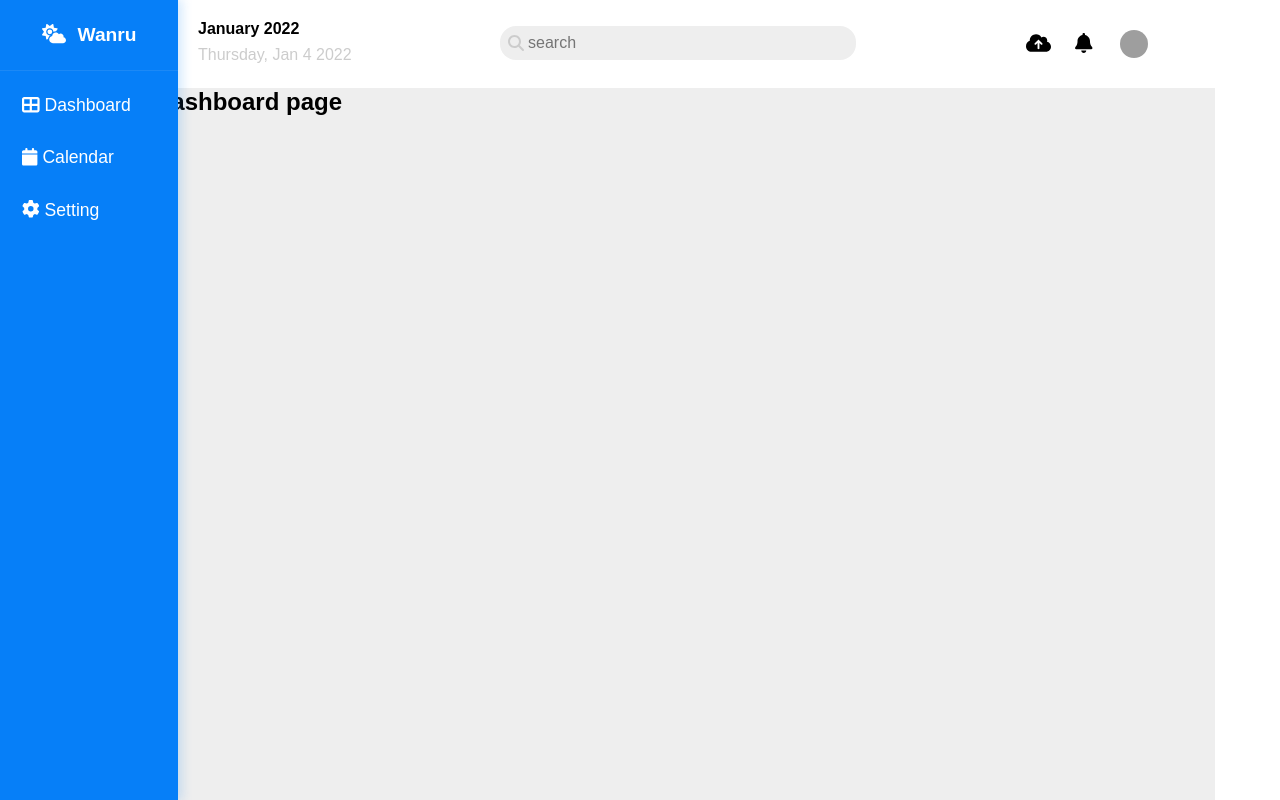
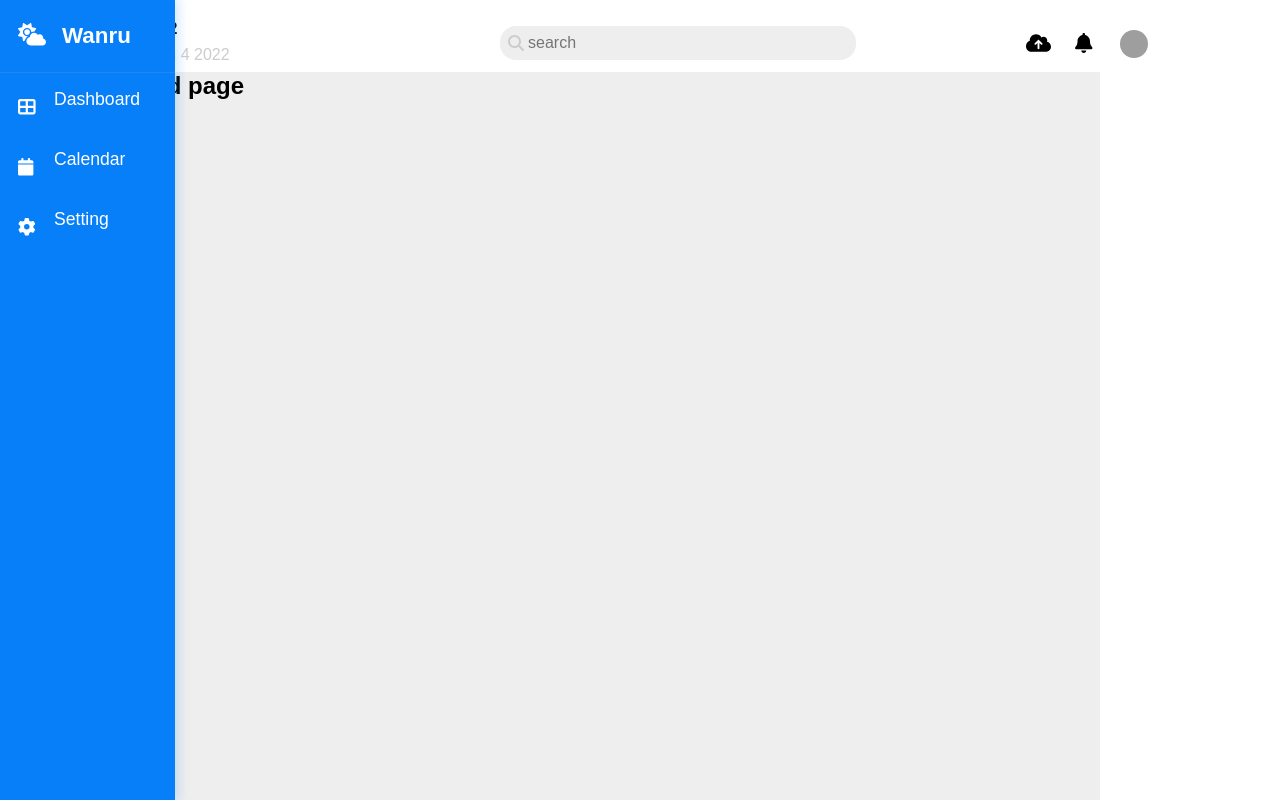
Before and after one commit to namt93/weather-web-project, a React (Create React App) app in the folder frontend/weather-web-ui/: page / in a window 1280 px wide. Shown: the top 800 px of the page. Built offline with nearby package versions, Linux system fonts and the light colour scheme; grey boxes are pictures that could not be loaded; a web font is replaced by a local one.

Commit message:
Finish the hover sidebar

```diff
--- a/frontend/weather-web-ui/src/components/GlobalStyles/GlobalStyles.scss
+++ b/frontend/weather-web-ui/src/components/GlobalStyles/GlobalStyles.scss
@@ -8,12 +8,12 @@
     --gray-color: #ccc;
 
     // Default layout
-    --header-height: 88px;
+    --header-height: 72px;
     --font-size: 16px;
     --bold-font-weight: 550;
 
     // Sidebar
-    --sidebar-width: 178px;
+    --sidebar-width: 56px;
 }
 
 /* Reset CSS */
--- a/frontend/weather-web-ui/src/components/Layout/DefaultLayout/DefaultLayout.module.scss
+++ b/frontend/weather-web-ui/src/components/Layout/DefaultLayout/DefaultLayout.module.scss
@@ -1,14 +1,14 @@
 .wrapper {
     display: flex;
     flex-direction: column;
-    align-items: center;
+    // align-items: center;
 }
 
 .container {
-    width: 1150px;
+    width: 1100px;
     min-height: 1000px;
     background-color: #eee;
-    padding: var(--header-height) 0px 0px calc(var(--sidebar-width) / 2);
+    padding: var(--header-height) 0px 0px var(--sidebar-width);
 }
 
 .container .content {
--- a/frontend/weather-web-ui/src/components/Layout/DefaultLayout/Sidebar/Sidebar.module.scss
+++ b/frontend/weather-web-ui/src/components/Layout/DefaultLayout/Sidebar/Sidebar.module.scss
@@ -1,39 +1,48 @@
-.wrapper {
+.sidebar {
     background-color: var(--main-color);
     color: var(--white-color);
     position: fixed;
     height: 100%;
     left: 0;
     width: var(--sidebar-width);
-    // box-shadow: 3px 0px 5px 1px rgba(36, 139, 242, 0.2);
-    transition: 400ms 160px;
-}
+    box-shadow: 3px 0px 10px 1px rgba(36, 139, 242, 0.2);
+    overflow: hidden;
 
-.sidebar {
-    background-color: var(--main-color);
-    color: var(--white-color);
-    position: fixed;
-    height: 100%;
-    left: 0;
-    width: 178px;
-    box-shadow: 3px 0px 10px 1px rgba(36, 139, 242, 0.2);
-    transition: 400ms 160px;
+    &:hover {
+        transition: 300ms;
+        width: 175px;
+
+        .sidebar-item-title,
+        .name-app {
+            padding: 0;
+        }
+    }
 }
 
 .sidebar__heading {
     font-size: 1.2rem;
-    padding: 24px 24px;
+    padding: 18px 18px;
     font-weight: 550;
     display: flex;
-    align-items: center;
-    justify-content: center;
     border-bottom: 1px solid rgba(225, 225, 225, 0.1);
-    margin-bottom: 8px;
+    margin-bottom: 4px;
 }
 
 .sidebar__heading-icon {
-    font-size: 1.2rem;
-    margin-right: 12px;
+    font-size: 1.4rem;
+    display: block;
+    min-width: 36px;
+    height: 36px;
+    line-height: 36px;
+}
+
+.sidebar .name-app {
+    font-size: 1.4rem;
+    display: block;
+    padding: 0 10px;
+    height: 36px;
+    line-height: 36px;
+    margin-left: 8px;
 }
 
 .sidebar .sidebar-menu a {
@@ -47,10 +56,11 @@
 .sidebar .sidebar-content {
     position: relative;
     font-size: 1.1rem;
-    padding: 16px 22px;
+    padding: 12px 18px;
     display: block;
     transition: right linear 0.2s;
     right: 0;
+    display: flex;
 }
 
 .sidebar .sidebar-content:hover {
@@ -59,5 +69,16 @@
 }
 
 .sidebar .sidebar-item-icon {
-    padding-right: 5px;
+    display: block;
+    min-width: 36px;
+    height: 36px;
+    line-height: 36px;
 }
+
+.sidebar .sidebar-item-title {
+    display: block;
+    padding: 0 10px;
+    height: 36px;
+    line-height: 36px;
+    white-space: nowrap;
+}
```
